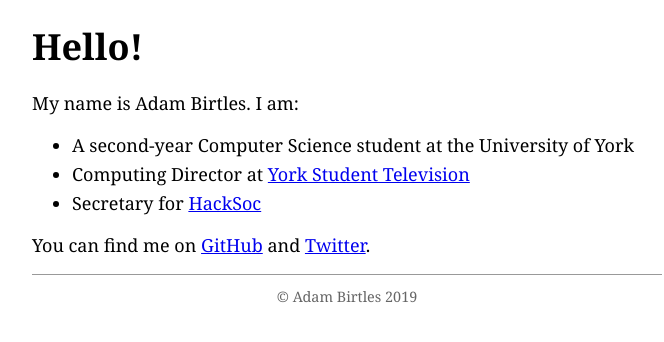
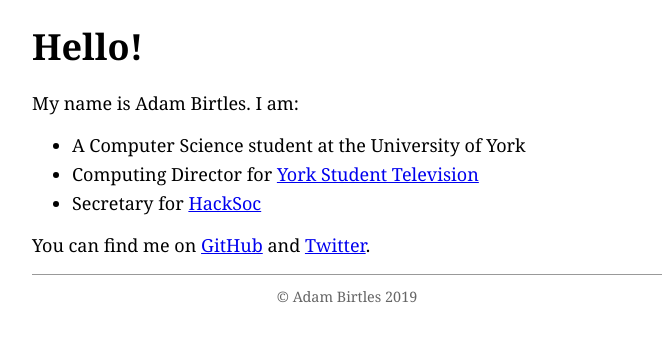
Before and after one commit to adambirtles/adambirtles.com, a Jekyll site: the page built from index.md, in a window 1280 px wide. Shown: the top 342 px of the page, without its empty margins (293-957 px from the left). Built offline with Jekyll 4.4.1, drawn with Linux system fonts in a browser that asks for light colours; our own code applies the rules of GitHub Pages for plain Markdown files.

Commit message:
A little bit of rewording

```diff
--- a/index.md
+++ b/index.md
@@ -6,8 +6,8 @@ description: Hi! I'm Adam, a Computer Science student at the University of York.
 
 My name is Adam Birtles. I am:
 
-- A second-year Computer Science student at the University of York
-- Computing Director at [York Student Television][ystv]
+- A Computer Science student at the University of York
+- Computing Director for [York Student Television][ystv]
 - Secretary for [HackSoc][hacksoc]
 
 You can find me on [GitHub][github] and [Twitter][twitter].
```
